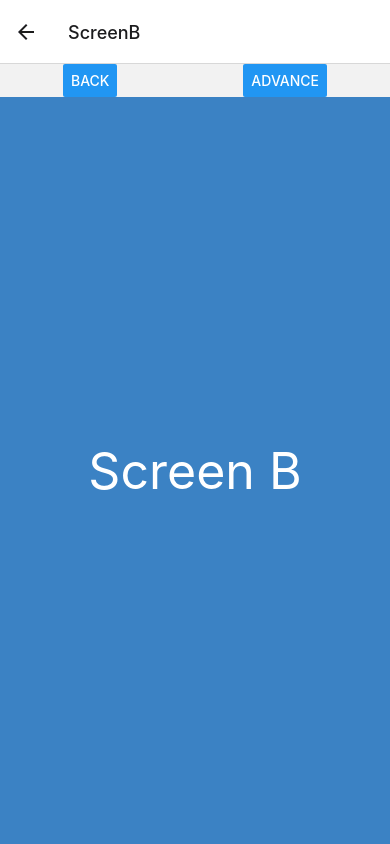
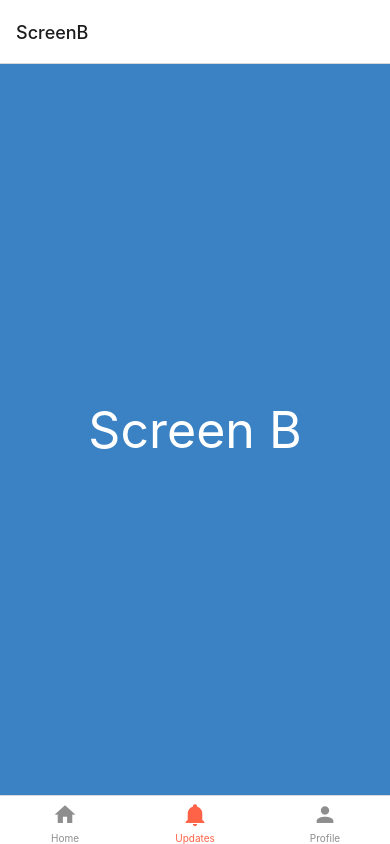
Before and after one commit to jvaraujos/course-react-native-navigation, a React Native app in the folder navigation/: screen /ScreenB in a window 390 px wide. Built offline with nearby package versions, Linux system fonts and the light colour scheme.

Commit message:
92-Navegacao Tabs

```diff
--- a/navigation/package.json
+++ b/navigation/package.json
@@ -15,10 +15,13 @@
     "@react-navigation/native": "^6.0.6",
     "@react-navigation/native-stack": "^6.2.5",
     "@react-navigation/stack": "^6.0.11",
+    "ionicons": "^6.0.1",
     "react": "17.0.2",
     "react-native": "0.67.0",
+    "react-native-ionicons": "^4.6.5",
     "react-native-safe-area-context": "^3.3.2",
-    "react-native-screens": "^3.10.2"
+    "react-native-screens": "^3.10.2",
+    "react-native-vector-icons": "^9.0.0"
   },
   "devDependencies": {
     "@babel/core": "^7.12.9",
--- /dev/null
+++ b/navigation/src/routes/Tab.js
@@ -0,0 +1,39 @@
+import React from 'react'
+import { createBottomTabNavigator } from '@react-navigation/bottom-tabs'
+import ScreenC from '../views/ScreenC'
+import ScreenA from '../views/ScreenA'
+import ScreenB from '../views/ScreenB'
+import MaterialCommunityIcons from 'react-native-vector-icons/MaterialCommunityIcons';
+
+const Tab = createBottomTabNavigator()
+
+export default props => {
+    return (
+        <Tab.Navigator initialRouteName="ScreenA"
+        screenOptions={{
+            tabBarActiveTintColor:'tomato'
+         }}>
+            <Tab.Screen name="ScreenA" component={ScreenA}
+            options={{
+                tabBarLabel: 'Home',
+                tabBarIcon: ({ color, size }) => (
+                  <MaterialCommunityIcons name="home" color={color} size={size} />
+                ),
+              }}/>
+            <Tab.Screen name="ScreenB" component={ScreenB}
+              options={{
+                tabBarLabel: 'Updates',
+                tabBarIcon: ({ color, size }) => (
+                  <MaterialCommunityIcons name="bell" color={color} size={size} />
+                ),
+              }}/>
+            <Tab.Screen name="ScreenC" component={ScreenC}
+             options={{
+                tabBarLabel: 'Profile',
+                tabBarIcon: ({ color, size }) => (
+                  <MaterialCommunityIcons name="account" color={color} size={size} />
+                ),
+              }}/>
+        </Tab.Navigator>
+        )
+}
--- a/navigation/src/routes/index.js
+++ b/navigation/src/routes/index.js
@@ -2,12 +2,14 @@ import React from 'react'
 import { Text ,SafeAreaView,StyleSheet} from 'react-native'
 import { NavigationContainer } from '@react-navigation/native'
 import Stack from './Stack'
+import Tab  from './Tab'
 
 export default props => {
     return (
         <NavigationContainer>
      <SafeAreaView style={{flex: 1}}>
-             <Stack/>
+             {/* <Stack/> */}
+             <Tab></Tab>
         </SafeAreaView>
         </NavigationContainer>
 
--- a/navigation/src/views/ScreenC.js
+++ b/navigation/src/views/ScreenC.js
@@ -3,10 +3,11 @@ import {View,StyleSheet} from 'react-native'
 import TextoCentral from '../components/TextoCentral'
 
 export default props => {
-    const route = props.route || {params:{numero:0}}
+    const r = props.route
+    const numero = r && r.params && r.params.numero? props.route.params.numero:0
     return (
             <TextoCentral corFundo='#9932cd'>
-                Screen C - {route.params.numero}
+                Screen C - {numero}
             </TextoCentral>
     )
 }
```
Also changed, not shown: 2 other files (tests, documents, lock files or other folders).
